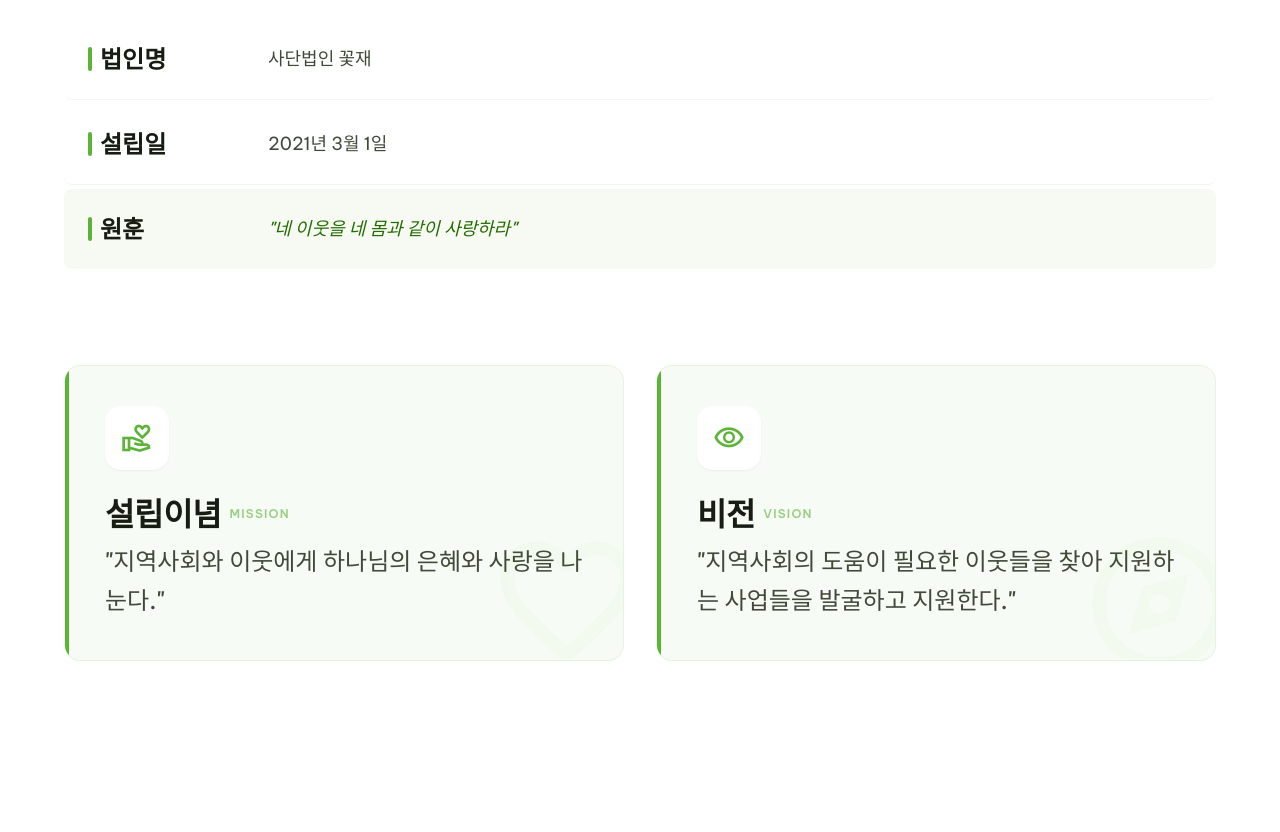
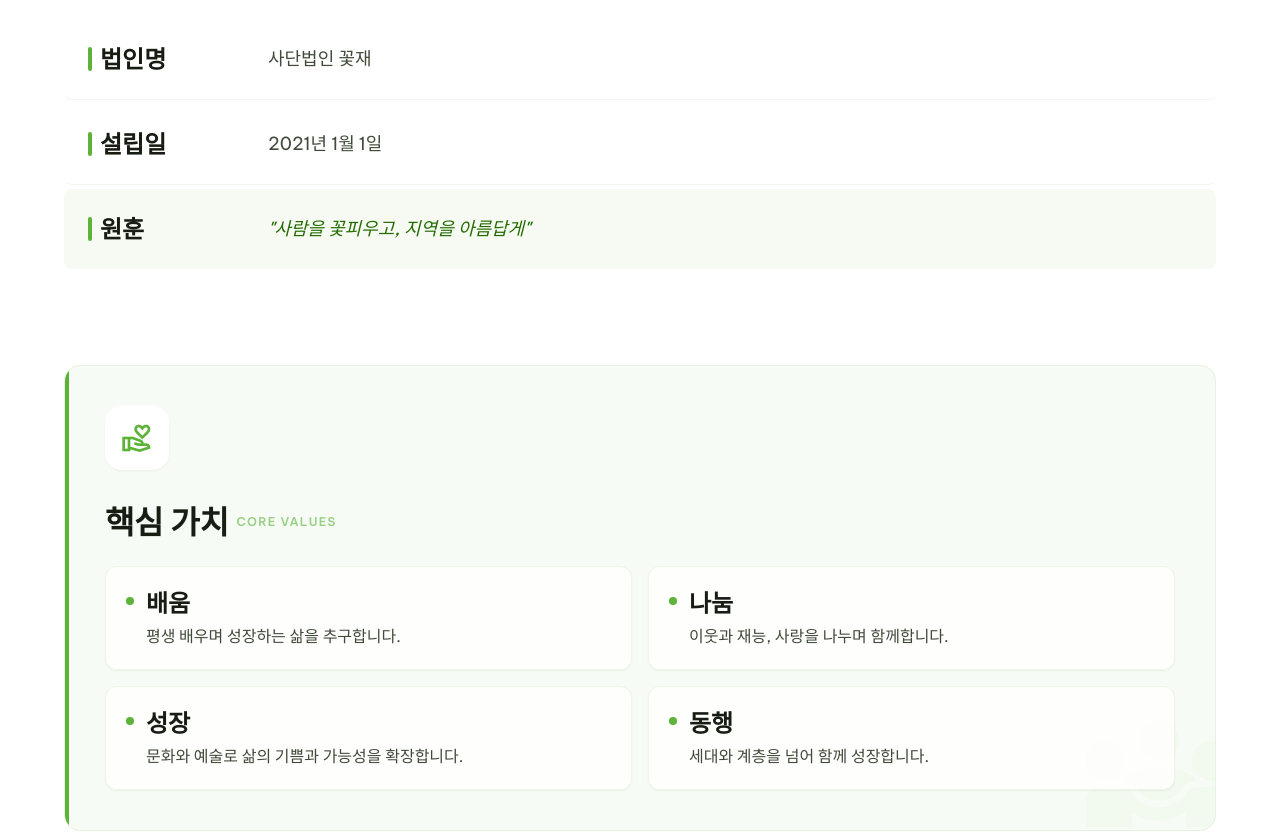
Before and after one commit to davidhungpill/bloominghill-front, a Vue app: page /missions in a window 1280 px wide. Shown: the part 840-1672 px from the top of the page. Built offline with nearby package versions, Linux system fonts and the light colour scheme; no server answers.

Commit message:
수정 - 미션 및 비전 핵심 가치 내용 반영

```diff
--- a/src/views/MissionsView.vue
+++ b/src/views/MissionsView.vue
@@ -26,51 +26,45 @@
             <div class="font-bold text-headline-md text-on-surface flex items-center gap-2">
               <span class="w-1 h-6 bg-leaf-green rounded-full"></span>설립일
             </div>
-            <div class="text-body-lg text-on-surface-variant flex items-center">2021년 3월 1일</div>
+            <div class="text-body-lg text-on-surface-variant flex items-center">2021년 1월 1일</div>
           </div>
           <div class="grid grid-cols-1 md:grid-cols-[180px_1fr] bg-surface-container-low/50 p-6 rounded-lg">
             <div class="font-bold text-headline-md text-on-surface flex items-center gap-2">
               <span class="w-1 h-6 bg-leaf-green rounded-full"></span>원훈
             </div>
-            <div class="text-body-lg text-primary font-medium italic flex items-center">"네 이웃을 네 몸과 같이 사랑하라"</div>
+            <div class="text-body-lg text-primary font-medium italic flex items-center">"사람을 꽃피우고, 지역을 아름답게"</div>
           </div>
         </div>
 
-        <!-- 설립이념 & 비전 카드 -->
-        <div class="grid grid-cols-1 md:grid-cols-2 gap-8 mb-24">
-          <div class="relative p-10 rounded-2xl bg-leaf-green/5 border border-leaf-green/10 flex flex-col gap-6 vision-card-accent overflow-hidden group hover:shadow-xl transition-all duration-300">
+        <!-- 핵심 가치 카드 -->
+        <div class="mb-24">
+          <div class="relative p-10 rounded-2xl bg-leaf-green/5 border border-leaf-green/10 flex flex-col gap-8 vision-card-accent overflow-hidden group hover:shadow-xl transition-all duration-300">
             <div class="w-16 h-16 rounded-2xl bg-white shadow-sm flex items-center justify-center group-hover:scale-110 transition-transform">
               <span class="material-symbols-outlined text-leaf-green" style="font-size: 32px;">volunteer_activism</span>
             </div>
             <div>
-              <div class="flex items-center gap-2 mb-2">
-                <h3 class="text-headline-lg font-bold text-on-surface">설립이념</h3>
-                <span class="text-leaf-green font-bold text-xs uppercase tracking-widest opacity-60">Mission</span>
+              <div class="flex items-center gap-2 mb-6">
+                <h3 class="text-headline-lg font-bold text-on-surface">핵심 가치</h3>
+                <span class="text-leaf-green font-bold text-xs uppercase tracking-widest opacity-60">Core Values</span>
               </div>
-              <p class="text-headline-md leading-relaxed text-on-surface-variant font-medium">
-                "지역사회와 이웃에게 하나님의 은혜와 사랑을 나눈다."
-              </p>
+              <ul class="grid grid-cols-1 md:grid-cols-2 gap-4 relative z-10">
+                <li
+                  v-for="value in coreValues"
+                  :key="value.title"
+                  class="bg-white/80 border border-leaf-green/10 rounded-xl p-5 shadow-sm"
+                >
+                  <div class="flex items-start gap-3">
+                    <span class="w-2 h-2 rounded-full bg-leaf-green shrink-0 mt-2.5"></span>
+                    <div>
+                      <strong class="block text-headline-md font-bold text-on-surface mb-1">{{ value.title }}</strong>
+                      <p class="text-body-md text-on-surface-variant leading-relaxed">{{ value.desc }}</p>
+                    </div>
+                  </div>
+                </li>
+              </ul>
             </div>
             <div class="absolute -bottom-6 -right-6 opacity-[0.03] text-leaf-green">
-              <span class="material-symbols-outlined" style="font-size: 160px;">favorite</span>
-            </div>
-          </div>
-
-          <div class="relative p-10 rounded-2xl bg-leaf-green/5 border border-leaf-green/10 flex flex-col gap-6 vision-card-accent overflow-hidden group hover:shadow-xl transition-all duration-300">
-            <div class="w-16 h-16 rounded-2xl bg-white shadow-sm flex items-center justify-center group-hover:scale-110 transition-transform">
-              <span class="material-symbols-outlined text-leaf-green" style="font-size: 32px;">visibility</span>
-            </div>
-            <div>
-              <div class="flex items-center gap-2 mb-2">
-                <h3 class="text-headline-lg font-bold text-on-surface">비전</h3>
-                <span class="text-leaf-green font-bold text-xs uppercase tracking-widest opacity-60">Vision</span>
-              </div>
-              <p class="text-headline-md leading-relaxed text-on-surface-variant font-medium">
-                "지역사회의 도움이 필요한 이웃들을 찾아 지원하는 사업들을 발굴하고 지원한다."
-              </p>
-            </div>
-            <div class="absolute -bottom-6 -right-6 opacity-[0.03] text-leaf-green">
-              <span class="material-symbols-outlined" style="font-size: 160px;">explore</span>
+              <span class="material-symbols-outlined" style="font-size: 160px;">diversity_3</span>
             </div>
           </div>
         </div>
@@ -85,4 +79,11 @@ import BreadCrumb from '../components/BreadCrumb.vue'
 import { useHero } from '../composables/useHero'
 
 const { heroSrc } = useHero('heroIntro')
+
+const coreValues = [
+  { title: '배움', desc: '평생 배우며 성장하는 삶을 추구합니다.' },
+  { title: '나눔', desc: '이웃과 재능, 사랑을 나누며 함께합니다.' },
+  { title: '성장', desc: '문화와 예술로 삶의 기쁨과 가능성을 확장합니다.' },
+  { title: '동행', desc: '세대와 계층을 넘어 함께 성장합니다.' },
+]
 </script>
```
